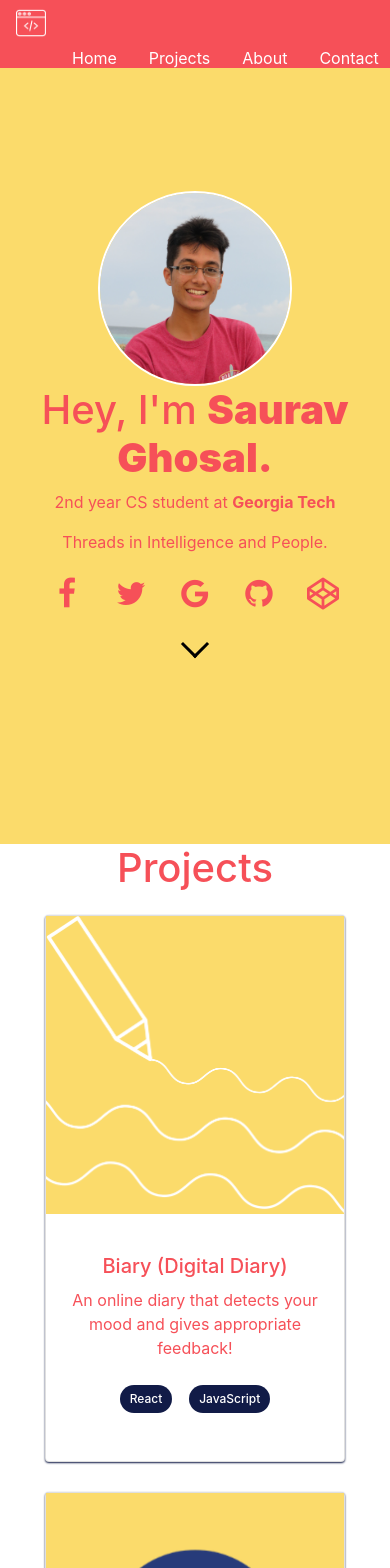
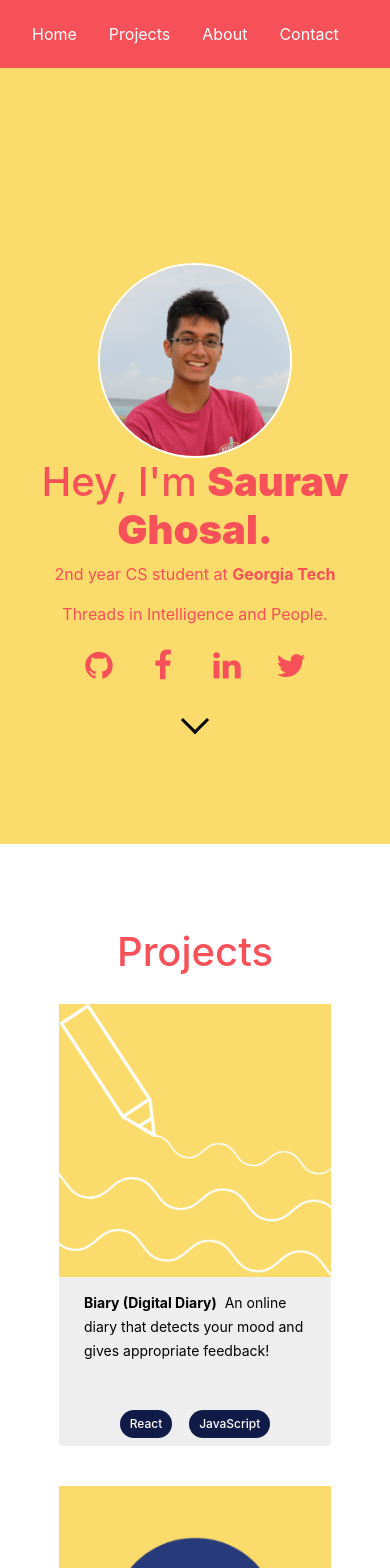
Before and after one commit to sauravghosal/personal-website, a React (Create React App) app: page /about in a window 390 px wide. Shown: the top 1568 px of the page. Built offline with nearby package versions, Linux system fonts and the light colour scheme.

Commit message:
added links to social medias, mobile styling

```diff
--- a/src/App.js
+++ b/src/App.js
@@ -24,8 +24,8 @@ function App() {
       </Element>
       <Element id="contact" name="contact">
         <Contact />
+        <Footer />
       </Element>
-      <Footer />
     </React.Fragment>
   );
 }
--- a/src/assets/css/default.css
+++ b/src/assets/css/default.css
@@ -16,27 +16,40 @@ body {
   height: 8vh;
   display: flex;
   flex-flow: row wrap;
-  align-items: baseline;
+  justify-content: space-between;
+  align-items: center;
   background: #f65058ff;
   color: white; }
   .navbar ul {
+    margin: 0;
+    padding: 0;
     list-style-type: none;
-    justify-self: flex-end;
     display: flex;
     flex-direction: row;
     justify-content: space-between; }
   .navbar li {
+    display: list-item;
     text-decoration: none; }
     .navbar li:hover {
       cursor: pointer;
       color: #fbdb6b; }
-  .navbar .logo {
+
+.logo {
   justify-self: flex-start;
   height: 30px;
   width: 30px; }
-    .navbar .logo img {
+  .logo img {
     max-width: 100%;
     max-height: 100%; }
+
+/* Styling for Smaller Screens */
+@media screen and (max-width: 450px) {
+  .logo {
+    display: none; }
+  ul {
+    margin: 0;
+    padding: 0;
+    justify-content: center; } }
 
 /* Text Colors */
 p {
@@ -62,13 +75,17 @@ h6 {
   width: auto;
   display: flex;
   flex-direction: column;
-  justify-content: center; }
+  justify-content: space-around;
+  padding-top: 10vh;
+  padding-bottom: 10vh;
+  padding-right: 10vw;
+  padding-left: 10vw; }
   .page .arrow {
     align-self: center;
     transition: all 0.2s ease-in-out;
     height: 20px;
     width: 20px;
-    margin-bottom: 0; }
+    margin-bottom: 20px; }
     .page .arrow:hover {
       cursor: pointer;
       transform: scale(1.5); }
@@ -82,8 +99,11 @@ h6 {
 
 /* Jumbotron Styling */
 .page.hero {
-  background-color: #fbdb6b; }
+  background-color: #fbdb6b;
+  padding-right: 0;
+  padding-left: 0; }
   .page.hero .jumbotron-content {
+    margin-top: 20vh;
     display: flex;
     flex-flow: row wrap;
     height: 100%;
@@ -93,24 +113,17 @@ h6 {
     /* Styling for Smaller Screens */ }
     .page.hero .jumbotron-content h1 span {
       font-weight: 1000; }
-    .page.hero .jumbotron-content .jumbotron-text {
-      padding-left: 5vw;
-      padding-right: 5vw; }
-      .page.hero .jumbotron-content .jumbotron-text ul {
+    .page.hero .jumbotron-content .jumbotron-text .hero-links {
       padding: 0;
       font-size: 2em; }
-        .page.hero .jumbotron-content .jumbotron-text ul li {
+      .page.hero .jumbotron-content .jumbotron-text .hero-links a {
         display: inline-block;
         width: 2em;
         color: #f65058ff; }
-          .page.hero .jumbotron-content .jumbotron-text ul li.grow {
+        .page.hero .jumbotron-content .jumbotron-text .hero-links a.grow {
           transition: all 0.2s ease-in-out; }
-            .page.hero .jumbotron-content .jumbotron-text ul li.grow:hover {
+          .page.hero .jumbotron-content .jumbotron-text .hero-links a.grow:hover {
             transform: scale(1.5); }
-      .page.hero .jumbotron-content .jumbotron-text .jumbotron-img {
-        padding-left: 5vw;
-        padding-right: 5vw;
-        text-align: center; }
     @media screen and (max-width: 950px) {
       .page.hero .jumbotron-content {
         display: flex;
@@ -127,59 +140,45 @@ h6 {
 .page.project {
   align-items: center;
   height: auto;
-  /* Card Styling */
-  /* Add box shadow to entire card on hover */
-  /* Creates variation of card component in a wide format */
-  /* Adds transparent overlay over image. */
-  /* Changes padding on wide card */
-  /* Removes max-height on wide card */
-  /* Tag Styling */ }
+  /* Card Styling */ }
   .page.project .card-container {
     display: flex;
     flex-flow: row wrap;
     justify-content: center; }
   .page.project .card {
-    text-align: center;
     width: 300px;
-    margin: 15px;
-    transition: box-shadow 0.3s ease-in-out;
-    box-shadow: 0 1px 2px 0 #111b47; }
-  .page.project .card:hover {
-    box-shadow: 0 1px 10px 0 #f65058ff;
-    text-decoration: none; }
-  .page.project .card.card--wide {
-    display: flex;
-    justify-content: center;
-    align-items: center;
-    width: 768px; }
-  .page.project .card__media img {
+    margin: 20px;
+    border: black 2px;
+    background-color: #eee;
+    /* Tag Styling */ }
+    .page.project .card p {
       display: block;
-    max-width: 100%;
-    height: auto; }
-  .page.project .card__media {
-    position: relative;
+      margin-block-start: 1em;
+      margin-block-end: 1em;
+      margin-inline-start: 0px;
+      margin-inline-end: 0px;
+      font-size: 14px;
+      padding: 25px;
+      padding-top: 0px;
+      text-align: left;
+      line-height: 24px;
+      color: black; }
+    .page.project .card .image img {
       width: 100%; }
-  .page.project .card__content {
-    padding: 40px 25px; }
-  .page.project .card--wide .card__content {
-    padding: 20px 20px;
-    width: calc(100% - 300px); }
-  .page.project .card--wide .card__excerpt {
-    max-height: none; }
-  .page.project .card__title {
-    margin: 0 0 10px;
-    font-size: 20px; }
-  .page.project .card__meta {
-    color: #ccc;
-    font-size: 14px; }
-  .page.project .card-attribution {
+    @media screen and (max-width: 860px) {
+      .page.project .card {
+        width: 90%; } }
+    .page.project .card .card-tags {
+      text-align: center; }
+    .page.project .card .card-attribution {
       font-size: 10px;
       font-weight: 500;
       text-decoration: none;
-    color: #b0b8bc; }
-  .page.project .Freepik:hover {
+      color: #b0b8bc;
+      text-align: center; }
+    .page.project .card .Freepik:hover {
       text-decoration: none; }
-  .page.project .tag {
+    .page.project .card .tag {
       display: inline-block;
       background-color: #111b47;
       color: white;
@@ -230,7 +229,7 @@ h6 {
   padding: 5px;
   text-align: center;
   text-decoration: none;
-  color: #b0b8bc; }
+  color: #f65058ff; }
 
 .fa:hover {
   text-decoration: none;
--- a/src/assets/scss/default.scss
+++ b/src/assets/scss/default.scss
@@ -2,7 +2,8 @@ $primary: #fbdb6b;
 $secondary: #f65058ff;
 $text: white;
 
-$smallLayout: 950px;
+$mediumLayout: 950px;
+$smallLayout: 450px;
 
 body {
   margin: 0;
@@ -23,22 +24,27 @@ body {
   height: 8vh;
   display: flex;
   flex-flow: row wrap;
-  align-items: baseline;
+  justify-content: space-between;
+  align-items: center;
   background: $secondary;
   color: $text;
 
   ul {
+    margin: 0;
+    padding: 0;
     list-style-type: none;
-    justify-self: flex-end;
     display: flex;
     flex-direction: row;
     justify-content: space-between;
   }
   li {
+    display: list-item;
     text-decoration: none;
+
     &:hover {
       cursor: pointer;
       color: $primary;
+    }
   }
 }
 
@@ -50,6 +56,17 @@ body {
     max-width: 100%;
     max-height: 100%;
   }
+}
+/* Styling for Smaller Screens */
+@media screen and (max-width: $smallLayout) {
+  .logo {
+    display: none;
+  }
+
+  ul {
+    margin: 0;
+    padding: 0;
+    justify-content: center;
   }
 }
 
@@ -87,7 +104,11 @@ h6 {
   width: auto;
   display: flex;
   flex-direction: column;
-  justify-content: center;
+  justify-content: space-around;
+  padding-top: 10vh;
+  padding-bottom: 10vh;
+  padding-right: 10vw;
+  padding-left: 10vw;
 
   // figure out how to put this at bottom without flexbox
   .arrow {
@@ -95,7 +116,7 @@ h6 {
     transition: all 0.2s ease-in-out;
     height: 20px;
     width: 20px;
-    margin-bottom: 0;
+    margin-bottom: 20px;
 
     &:hover {
       cursor: pointer;
@@ -117,8 +138,11 @@ h6 {
 /* Jumbotron Styling */
 .page.hero {
   background-color: $primary;
+  padding-right: 0;
+  padding-left: 0;
 
   .jumbotron-content {
+    margin-top: 20vh;
     display: flex;
     flex-flow: row wrap;
     height: 100%;
@@ -133,14 +157,11 @@ h6 {
     }
 
     .jumbotron-text {
-      padding-left: 5vw;
-      padding-right: 5vw;
-
-      ul {
+      .hero-links {
         padding: 0;
         font-size: 2em;
 
-        li {
+        a {
           display: inline-block;
           width: 2em;
           color: $secondary;
@@ -154,15 +175,10 @@ h6 {
           }
         }
       }
-      .jumbotron-img {
-        padding-left: 5vw;
-        padding-right: 5vw;
-        text-align: center;
-      }
     }
 
     /* Styling for Smaller Screens */
-    @media screen and (max-width: $smallLayout) {
+    @media screen and (max-width: $mediumLayout) {
       display: flex;
       flex-flow: column-reverse wrap;
       align-items: center;
@@ -192,63 +208,36 @@ h6 {
 
   /* Card Styling */
   .card {
-    text-align: center;
     width: 300px;
-    margin: 15px;
-    transition: box-shadow 0.3s ease-in-out;
-    box-shadow: 0 1px 2px 0 #111b47;
+    margin: 20px;
+    border: black 2px;
+    background-color: #eee;
+
+    p {
+      display: block;
+      margin-block-start: 1em;
+      margin-block-end: 1em;
+      margin-inline-start: 0px;
+      margin-inline-end: 0px;
+      font-size: 14px;
+      padding: 25px;
+      padding-top: 0px;
+      text-align: left;
+      line-height: 24px;
+      color: black;
+    }
+    .image {
+      img {
+        width: 100%;
+      }
     }
 
-  /* Add box shadow to entire card on hover */
-  .card:hover {
-    box-shadow: 0 1px 10px 0 $secondary;
-    text-decoration: none;
+    @media screen and (max-width: 860px) {
+      width: 90%;
     }
 
-  /* Creates variation of card component in a wide format */
-  .card.card--wide {
-    display: flex;
-    justify-content: center;
-    align-items: center;
-    width: 768px;
-  }
-
-  /* Adds transparent overlay over image. */
-
-  .card__media img {
-    display: block;
-    max-width: 100%;
-    height: auto;
-  }
-
-  .card__media {
-    position: relative;
-    width: 100%;
-  }
-
-  .card__content {
-    padding: 40px 25px;
-  }
-
-  /* Changes padding on wide card */
-  .card--wide .card__content {
-    padding: 20px 20px;
-    width: calc(100% - 300px);
-  }
-
-  /* Removes max-height on wide card */
-  .card--wide .card__excerpt {
-    max-height: none;
-  }
-
-  .card__title {
-    margin: 0 0 10px;
-    font-size: 20px;
-  }
-
-  .card__meta {
-    color: #ccc;
-    font-size: 14px;
+    .card-tags {
+      text-align: center;
     }
 
     .card-attribution {
@@ -256,6 +245,7 @@ h6 {
       font-weight: 500;
       text-decoration: none;
       color: #b0b8bc;
+      text-align: center;
     }
 
     .Freepik:hover {
@@ -272,6 +262,7 @@ h6 {
       border-radius: 25px;
       font-size: 12px;
       font-weight: 500;
+    }
   }
 }
 
@@ -323,7 +314,7 @@ h6 {
   padding: 5px;
   text-align: center;
   text-decoration: none;
-  color: #b0b8bc;
+  color: $secondary;
 }
 
 .fa:hover {
--- a/src/components/Card.js
+++ b/src/components/Card.js
@@ -2,16 +2,17 @@ import React from "react";
 
 const Card = props => {
   return (
+    <div className="card">
       <a
         href={props.link}
         target="_blank"
         rel="noopener noreferrer"
-      className="card"
+        className="image"
         data-aos="fade-up"
       >
-      <div className="card__media">
         <img src={props.img} alt="project graphic" />
-      </div>
+      </a>
+
       {props.attribution && (
         <div className="card-attribution">
           Icons made by{" "}
@@ -25,18 +26,16 @@ const Card = props => {
           </a>
         </div>
       )}
-      <div className="card__content">
-        <header className="card__header">
-          <h2 class="card__title">{props.name}</h2>
-          <p>{props.content}</p>
-        </header>
+      <p>
+        <b>{props.name}</b>
+        &nbsp;&nbsp;{props.content}
+      </p>
       <div className="card-tags">
         {props.tags.map(tag => {
           return <div className="tag">{tag}</div>;
         })}
       </div>
     </div>
-    </a>
   );
 };
 
--- a/src/pages/Hero.js
+++ b/src/pages/Hero.js
@@ -15,13 +15,32 @@ function Hero() {
             2nd year CS student at <strong>Georgia Tech</strong>
           </p>
           <p>Threads in Intelligence and People.</p>
-          <ul>
-            <li class="fa fa-facebook grow"></li>
-            <li class="fa fa-twitter grow"></li>
-            <li class="fa fa-google grow"></li>
-            <li class="fa fa-github grow"></li>
-            <li class="fa fa-codepen grow"></li>
-          </ul>
+          <div className="hero-links">
+            <a
+              href="https://github.com/sauravghosal"
+              target="_blank"
+              rel="noopener noreferrer"
+              class="fa fa-github grow"
+            ></a>
+            <a
+              href="https://www.facebook.com/saurav.ghosal.796"
+              target="_blank"
+              rel="noopener noreferrer"
+              class="fa fa-facebook grow"
+            ></a>
+            <a
+              href="https://www.linkedin.com/in/saurav-ghosal-b71033171/"
+              target="_blank"
+              rel="noopener noreferrer"
+              class="fa fa-linkedin grow"
+            ></a>
+            <a
+              href="https://twitter.com/SauravGhosal3"
+              target="_blank"
+              rel="noopener noreferrer"
+              class="fa fa-twitter grow"
+            ></a>
+          </div>
         </div>
         <div className="jumbotron-img">
           <img
```
Lines whose indentation alone changed are shown as unchanged.
